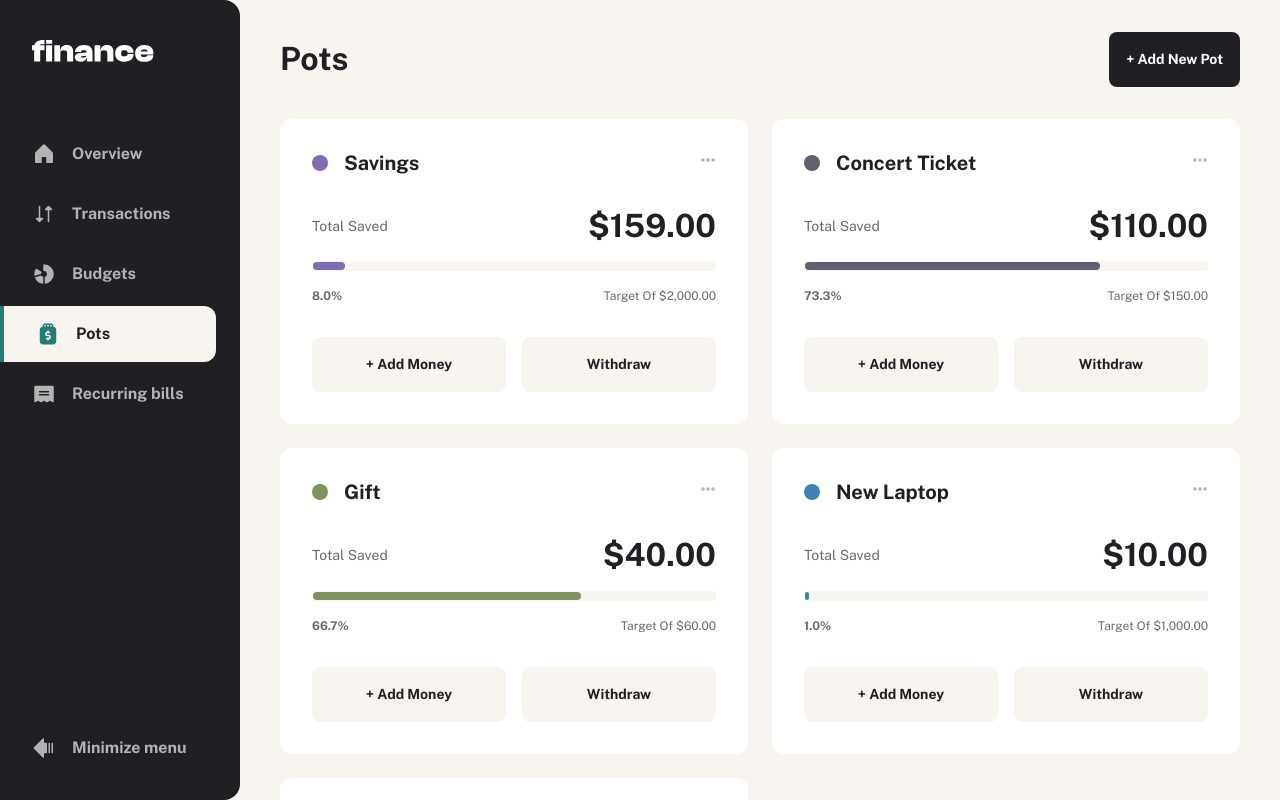
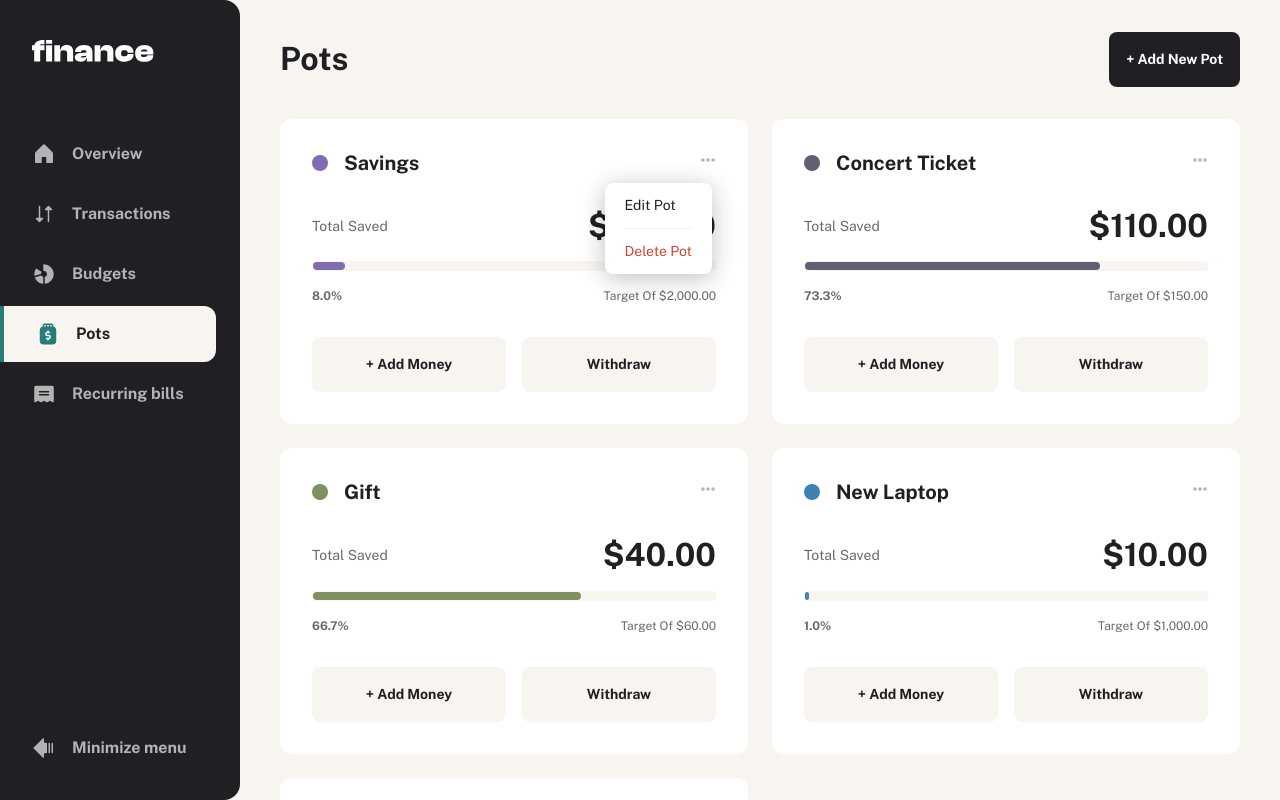
Before and after one commit to CrownedTechie/personal-finance-app, a React (Vite) app: page /pots in a window 1280 px wide. Both pictures are taken after a click on the button 708 px from the left and 160 px from the top of the page. Built offline with nearby package versions, Linux system fonts and the light colour scheme.

Commit message:
--feat:: implement more options design and make it render on button click

```diff
--- a/src/components/cards/PotsCard.tsx
+++ b/src/components/cards/PotsCard.tsx
@@ -4,6 +4,7 @@ import { ContentHeader } from "../contentHeader";
 import { CardWrapper } from "./CardWrapper";
 import { Typography } from "../typography";
 import { formattedAmount } from "@/utils/formatAmount";
+import { useState } from "react";
 
 interface IPotsCardProps {
  title: string;
@@ -13,13 +14,18 @@ interface IPotsCardProps {
 };
 
 export const PotsCard = ({title, itemColor, totalSaved, targetAmount}: IPotsCardProps) => {
+  const [openMoreOptions, setOpenMoreOptions] = useState<boolean>(false);
   const formattedTotalSaved = formattedAmount(totalSaved);
   const formattedTargetAmount = formattedAmount(targetAmount);
   const progressPercentage = ((totalSaved / targetAmount) * 100);
 
+  const toggleMoreOptions = () => {
+    setOpenMoreOptions(prevState => !prevState);
+  };
+
  return (
   <CardWrapper>
-   <div className="flex flex-col justify-center gap-400">
+   <div className="flex flex-col justify-center gap-400 relative">
     <ContentHeader
       as="h2"
       fontWeight="bold"
@@ -28,6 +34,7 @@ export const PotsCard = ({title, itemColor, totalSaved, targetAmount}: IPotsCard
       buttonGroup={
        <Button
         className="outline-none text-grey300 cursor-pointer"
+        onClick={toggleMoreOptions}
        >
         <PiDotsThreeOutlineFill className="size-200" />
        </Button>
@@ -82,7 +89,18 @@ export const PotsCard = ({title, itemColor, totalSaved, targetAmount}: IPotsCard
       <Button variant="secondary">Withdraw</Button>
       </div>
 
+      {/* More options */}
+      {openMoreOptions && (
+      <ul className="absolute right-1 top-8 px-250 py-150 bg-white shadow-[0px_4px_24px_0px_rgba(0,0,0,0.25)] flex flex-col justify-between gap-150 rounded-100 max-h-[18.75rem] z-50">
+        <li className="cursor-pointer"><Typography>Edit Pot</Typography></li>
+        <hr className="text-grey100" />
+        <li className="cursor-pointer"><Typography color="red">Delete Pot</Typography></li>
+      </ul>
+      )}
+
    </div>
+
+
   </CardWrapper>
  );
 }
```
Lines whose indentation alone changed are shown as unchanged.
